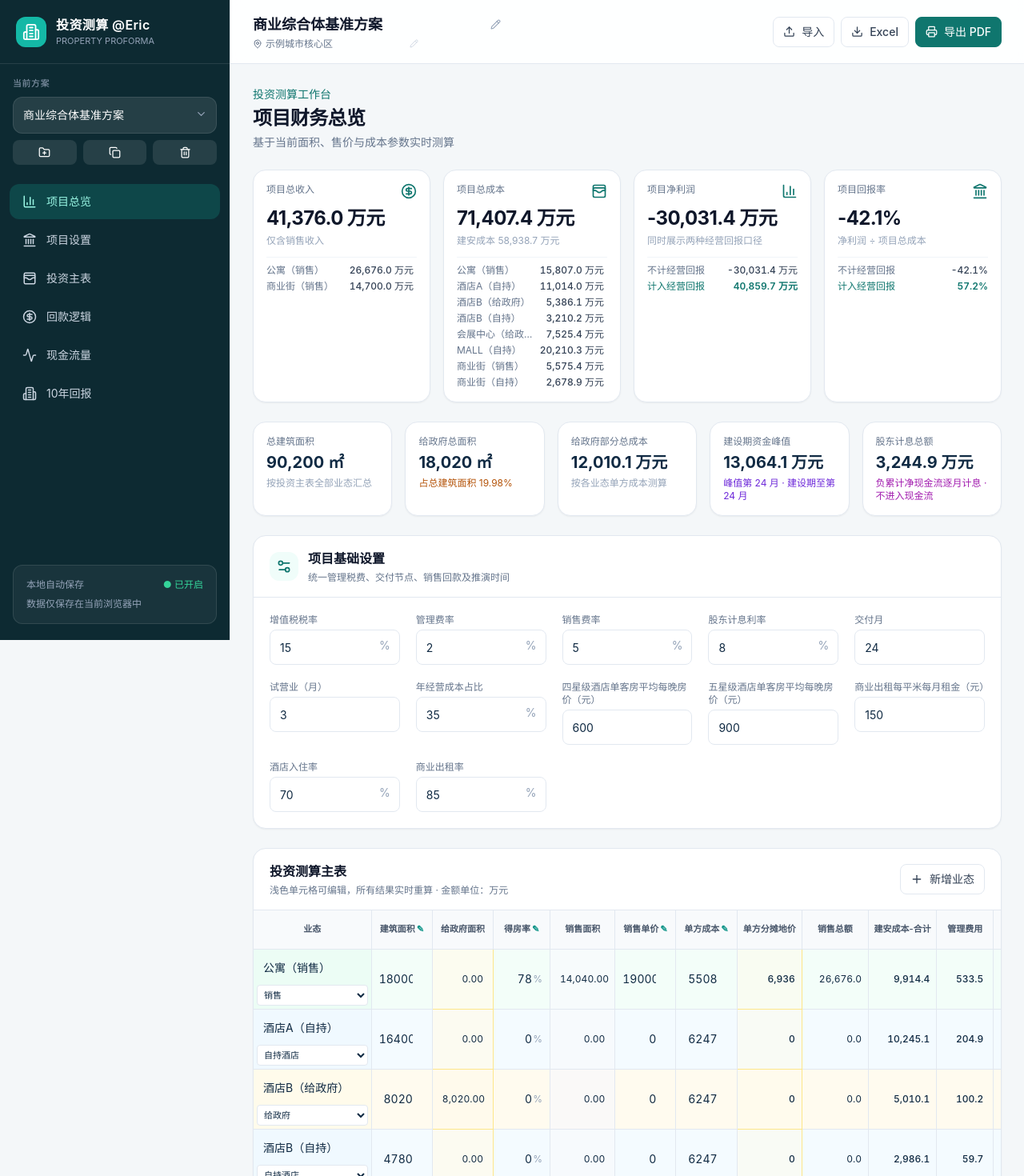
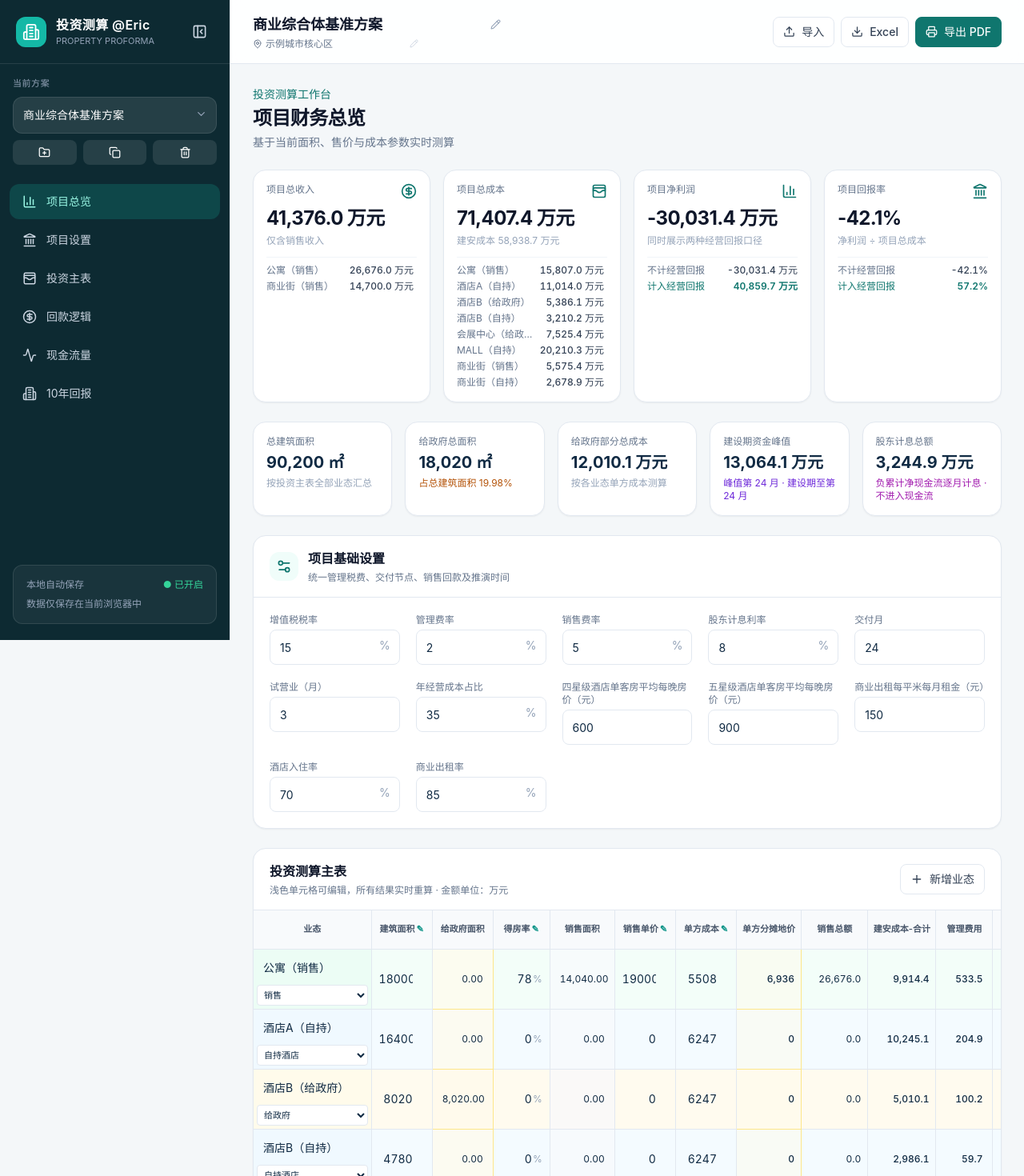
Before and after one commit to bg4hsi/PROPERTY-PROFORMA, a Next.js app: page / in a window 1280 px wide. Shown: the top 1470 px of the page at 80% size. Built offline with nearby package versions, Linux system fonts and the light colour scheme.

Commit message:
update 2026-07-02 21:39:39

```diff
--- a/src/app/page.tsx
+++ b/src/app/page.tsx
@@ -1,6 +1,6 @@
 "use client";
 import { useEffect, useMemo, useRef, useState } from "react";
-import { Activity, BarChart3, Building2, ChevronDown, CircleDollarSign, Copy, Download, FolderPlus, Landmark, MapPin, Menu, Pencil, Printer, Trash2, Upload, WalletCards, X } from "lucide-react";
+import { Activity, BarChart3, Building2, ChevronDown, CircleDollarSign, Copy, Download, FolderPlus, Landmark, MapPin, Menu, PanelLeftClose, PanelLeftOpen, Pencil, Printer, Trash2, Upload, WalletCards, X } from "lucide-react";
 import { useProjectStore } from "@/store/useProjectStore";
 import { calculateCashFlowProjection, calculateCollectionSchedule, calculateProject, calculateSimulationSummary } from "@/lib/calculationEngine";
 import { exportExcel, importExcel } from "@/lib/excel";
@@ -13,7 +13,7 @@ import { CollectionLogicPanel } from "@/components/CollectionLogicPanel";
 
 const number = (n:number, digits=0) => new Intl.NumberFormat("zh-CN",{maximumFractionDigits:digits,minimumFractionDigits:digits}).format(n||0);
 export default function Home() {
-  const store=useProjectStore(); const scenario=store.active(); const [mounted,setMounted]=useState(false); const [sidebar,setSidebar]=useState(false); const [cashFlowCutoff,setCashFlowCutoff]=useState(17); const fileRef=useRef<HTMLInputElement>(null);
+  const store=useProjectStore(); const scenario=store.active(); const [mounted,setMounted]=useState(false); const [sidebar,setSidebar]=useState(false); const [sidebarHidden,setSidebarHidden]=useState(false); const [cashFlowCutoff,setCashFlowCutoff]=useState(17); const fileRef=useRef<HTMLInputElement>(null);
   useEffect(()=>setMounted(true),[]);
   const result=useMemo(()=>calculateProject(scenario.rows,scenario.project,[]),[scenario.rows,scenario.project]);
   const collectionSchedule=useMemo(()=>calculateCollectionSchedule(result.rows,36),[result.rows]);
@@ -26,19 +26,19 @@ export default function Home() {
   const costByAsset=result.rows.map(row=>({name:row.name,value:row.totalConstructionCost+row.managementFee+row.salesFee+row.vat+row.shareholderInterest})).filter(item=>Math.abs(item.value)>.0001);
   const totalBuildingArea=result.rows.reduce((total,row)=>total+row.buildingArea,0);
   const assetDetails=(items:{name:string;value:number}[])=><div className="max-h-40 space-y-1 overflow-y-auto pr-1 text-xs tabular-nums">{items.length?items.map((item,index)=><div key={`${item.name}-${index}`} className="flex items-center justify-between gap-3"><span className="truncate text-slate-500" title={item.name}>{item.name}</span><span className="shrink-0 font-medium text-slate-700">{money(item.value)}</span></div>):<div className="text-slate-400">暂无金额</div>}</div>;
-  const exportRows=result.rows.map(r=>({业态:r.name,类型:r.kind,建筑面积:r.buildingArea,给政府面积:r.governmentArea,得房率:r.efficiencyRate,销售面积:r.saleArea,销售单价:r.salePrice,单方成本:r.unitCost,单方分摊地价:r.allocatedLandUnitCost,销售总额:r.revenue,建安成本合计:r.totalConstructionCost,管理费用:r.managementFee,销售费用:r.salesFee,增值税:r.vat,股东计息:r.shareholderInterest,净利润:r.netProfit,单方成本含销管费:r.fullUnitCost,十年累计回报:r.cumulativeReturn,投资回收期年:r.paybackPeriod,NPV:r.npv,IRR:r.irr}));
+  const exportRows=result.rows.map(r=>({业态:r.name,类型:r.kind,建筑面积:r.buildingArea,给政府面积:r.governmentArea,得房率:r.efficiencyRate,销售面积:r.saleArea,销售单价:r.salePrice,单方成本:r.unitCost,单方分摊地价:r.allocatedLandUnitCost,销售总额:r.revenue,建安成本合计:r.totalConstructionCost,管理费用:r.managementFee,销售费用:r.salesFee,增值税:r.vat,股东计息:r.shareholderInterest,净利润:r.netProfit,单方成本含销管费:r.fullUnitCost,单方利润:r.unitProfit,十年累计回报:r.cumulativeReturn,投资回收期年:r.paybackPeriod,NPV:r.npv,IRR:r.irr}));
   const onImport=async(file?:File)=>{if(!file)return;try{store.replaceActive(await importExcel(file,scenario));}catch(e){alert(e instanceof Error?e.message:"导入失败");}if(fileRef.current)fileRef.current.value="";};
   return <div className="min-h-screen">
-    <aside className={`no-print fixed inset-y-0 left-0 z-50 w-72 border-r border-slate-200 bg-[#0d2a32] text-white transition-transform lg:translate-x-0 ${sidebar?"translate-x-0":"-translate-x-full"}`}>
-      <div className="flex h-20 items-center justify-between border-b border-white/10 px-5"><div className="flex items-center gap-3"><div className="rounded-xl bg-teal-500 p-2"><Building2 size={22}/></div><div><div className="font-semibold tracking-wide">投资测算 @Eric</div><div className="text-[11px] text-slate-400">PROPERTY PROFORMA</div></div></div><button className="lg:hidden" onClick={()=>setSidebar(false)}><X/></button></div>
+    <aside className={`no-print fixed inset-y-0 left-0 z-50 w-72 border-r border-slate-200 bg-[#0d2a32] text-white transition-transform ${sidebar?"translate-x-0":"-translate-x-full"} ${sidebarHidden?"lg:-translate-x-full":"lg:translate-x-0"}`}>
+      <div className="flex h-20 items-center justify-between border-b border-white/10 px-5"><div className="flex items-center gap-3"><div className="rounded-xl bg-teal-500 p-2"><Building2 size={22}/></div><div><div className="font-semibold tracking-wide">投资测算 @Eric</div><div className="text-[11px] text-slate-400">PROPERTY PROFORMA</div></div></div><button className="hidden rounded-lg p-2 text-slate-300 hover:bg-white/10 hover:text-white lg:block" onClick={()=>setSidebarHidden(true)} title="隐藏工具栏"><PanelLeftClose size={19}/></button><button className="lg:hidden" onClick={()=>setSidebar(false)}><X/></button></div>
       <div className="p-4"><label className="mb-2 block text-[11px] uppercase tracking-wider text-slate-400">当前方案</label><div className="relative"><select className="w-full appearance-none rounded-xl border border-white/10 bg-white/10 px-3 py-3 pr-8 text-sm outline-none" value={store.activeId} onChange={e=>store.setActive(e.target.value)}>{store.scenarios.map(s=><option className="text-slate-900" key={s.id} value={s.id}>{s.name}</option>)}</select><ChevronDown size={15} className="pointer-events-none absolute right-3 top-3.5 text-slate-400"/></div>
         <div className="mt-2 grid grid-cols-3 gap-2"><button className="rounded-lg bg-white/10 p-2 text-xs hover:bg-white/15" onClick={store.createScenario} title="新建"><FolderPlus size={15} className="mx-auto"/></button><button className="rounded-lg bg-white/10 p-2 text-xs hover:bg-white/15" onClick={store.duplicateScenario} title="复制"><Copy size={15} className="mx-auto"/></button><button className="rounded-lg bg-white/10 p-2 text-xs hover:bg-rose-500/30" onClick={store.deleteScenario} title="删除"><Trash2 size={15} className="mx-auto"/></button></div>
       </div>
       <nav className="mt-2 px-3 text-sm"><a href="#overview" className="flex items-center gap-3 rounded-xl bg-teal-500/20 px-4 py-3 text-teal-200"><BarChart3 size={18}/>项目总览</a><a href="#project-settings" className="mt-1 flex items-center gap-3 rounded-xl px-4 py-3 text-slate-300 hover:bg-white/5"><Landmark size={18}/>项目设置</a><a href="#main-table" className="mt-1 flex items-center gap-3 rounded-xl px-4 py-3 text-slate-300 hover:bg-white/5"><WalletCards size={18}/>投资主表</a><a href="#collection-logic" className="mt-1 flex items-center gap-3 rounded-xl px-4 py-3 text-slate-300 hover:bg-white/5"><CircleDollarSign size={18}/>回款逻辑</a><a href="#cash-flow" className="mt-1 flex items-center gap-3 rounded-xl px-4 py-3 text-slate-300 hover:bg-white/5"><Activity size={18}/>现金流量</a><a href="#holding" className="mt-1 flex items-center gap-3 rounded-xl px-4 py-3 text-slate-300 hover:bg-white/5"><Building2 size={18}/>10年回报</a></nav>
       <div className="absolute bottom-5 left-4 right-4 rounded-xl border border-white/10 bg-white/5 p-4 text-xs text-slate-400"><div className="mb-2 flex justify-between"><span>本地自动保存</span><span className="text-emerald-400">● 已开启</span></div>数据仅保存在当前浏览器中</div>
     </aside>
-    <div className="lg:pl-72">
-      <header className="sticky top-0 z-30 flex h-20 items-center justify-between border-b border-slate-200 bg-white/90 px-4 backdrop-blur md:px-7"><div className="flex min-w-0 items-center gap-3"><button className="no-print rounded-lg border p-2 lg:hidden" onClick={()=>setSidebar(true)}><Menu size={20}/></button><div className="min-w-0"><div className="flex items-center gap-2"><input className="min-w-0 truncate bg-transparent text-lg font-bold text-slate-900 outline-none" value={scenario.name} onChange={e=>store.renameScenario(e.target.value)}/><Pencil size={13} className="text-slate-400"/></div><div className="mt-0.5 flex items-center gap-1 text-xs text-slate-500"><MapPin size={12}/><input aria-label="项目地点" className="w-44 bg-transparent outline-none transition focus:text-teal-700" value={scenario.project.location||""} placeholder="请输入项目地点" onChange={e=>store.updateProject({location:e.target.value})}/><Pencil size={11} className="text-slate-300"/></div></div></div>
+    <div className={`transition-[padding] duration-300 ${sidebarHidden?"lg:pl-0":"lg:pl-72"}`}>
+      <header className="sticky top-0 z-30 flex h-20 items-center justify-between border-b border-slate-200 bg-white/90 px-4 backdrop-blur md:px-7"><div className="flex min-w-0 items-center gap-3"><button className="no-print rounded-lg border p-2 lg:hidden" onClick={()=>setSidebar(true)}><Menu size={20}/></button>{sidebarHidden&&<button className="no-print hidden rounded-lg border border-slate-200 p-2 text-slate-500 hover:bg-slate-50 hover:text-teal-700 lg:block" onClick={()=>setSidebarHidden(false)} title="显示工具栏"><PanelLeftOpen size={20}/></button>}<div className="min-w-0"><div className="flex items-center gap-2"><input className="min-w-0 truncate bg-transparent text-lg font-bold text-slate-900 outline-none" value={scenario.name} onChange={e=>store.renameScenario(e.target.value)}/><Pencil size={13} className="text-slate-400"/></div><div className="mt-0.5 flex items-center gap-1 text-xs text-slate-500"><MapPin size={12}/><input aria-label="项目地点" className="w-44 bg-transparent outline-none transition focus:text-teal-700" value={scenario.project.location||""} placeholder="请输入项目地点" onChange={e=>store.updateProject({location:e.target.value})}/><Pencil size={11} className="text-slate-300"/></div></div></div>
         <div className="actions no-print flex items-center gap-2"><input ref={fileRef} type="file" accept=".xlsx,.xls,.csv" className="hidden" onChange={e=>onImport(e.target.files?.[0])}/><button className="btn hidden sm:inline-flex" onClick={()=>fileRef.current?.click()}><Upload size={15}/>导入</button><button className="btn hidden sm:inline-flex" onClick={()=>exportExcel(scenario,exportRows)}><Download size={15}/>Excel</button><button className="btn btn-primary" onClick={()=>window.print()}><Printer size={15}/>导出 PDF</button></div></header>
       <main className="space-y-6 p-4 md:p-7" id="overview">
         <div><p className="text-sm font-medium text-teal-700">投资测算工作台</p><h1 className="mt-1 text-2xl font-bold tracking-tight text-slate-900">项目财务总览</h1><p className="mt-1 text-sm text-slate-500">基于当前面积、售价与成本参数实时测算</p></div>
--- a/src/components/EditableTable.tsx
+++ b/src/components/EditableTable.tsx
@@ -3,8 +3,8 @@ import { Copy, Plus, Trash2 } from "lucide-react";
 import { CalculatedRow, AssetRow, ProjectSummary } from "@/types";
 
 const fmt = (n: number, decimals = 0) => new Intl.NumberFormat("zh-CN", { maximumFractionDigits: decimals, minimumFractionDigits: decimals }).format(n || 0);
-const cols = ["业态", "建筑面积", "给政府面积", "得房率", "销售面积", "销售单价", "单方成本", "单方分摊地价", "销售总额", "建安成本-合计", "管理费用", "销售费用", "增值税", "净利润", "单方成本（含销管费）", "操作"];
-const colWidths = [145,75,75,70,80,75,75,80,82,84,70,70,65,80,94,60];
+const cols = ["业态", "建筑面积", "给政府面积", "得房率", "销售面积", "销售单价", "单方成本", "单方分摊地价", "销售总额", "建安成本-合计", "管理费用", "销售费用", "增值税", "净利润", "单方成本（含销管费）", "单方利润", "操作"];
+const colWidths = [145,75,75,70,80,75,75,80,82,84,70,70,65,80,94,80,60];
 const rowTone = (kind: AssetRow["kind"]) => kind === "销售" ? "bg-emerald-50/60" : kind === "自持酒店" ? "bg-sky-50/70" : kind === "自持商业" ? "bg-indigo-50/60" : kind === "给政府" ? "bg-amber-50/80" : "bg-violet-50/60";
 const stickyTone = (kind: AssetRow["kind"]) => kind === "销售" ? "bg-emerald-50" : kind === "自持酒店" ? "bg-sky-50" : kind === "自持商业" ? "bg-indigo-50" : kind === "给政府" ? "bg-amber-50" : "bg-violet-50";
 
@@ -21,17 +21,19 @@ export function EditableTable({ rows, summary, updateRow, addRow, duplicateRow,
   const totals = { buildingArea: rows.reduce((s,r)=>s+r.buildingArea,0), saleArea: rows.reduce((s,r)=>s+r.saleArea,0) };
   const allocatedLandCostTotal = rows.reduce((total,row)=>total+row.allocatedLandCost,0);
   const allocatedLandUnitCost = totals.saleArea ? allocatedLandCostTotal*10000/totals.saleArea : 0;
+  const salesProfitTotal = rows.reduce((total,row)=>total+(row.kind==="销售"?row.netProfit:0),0);
+  const totalUnitProfit = totals.saleArea ? salesProfitTotal*10000/totals.saleArea : 0;
   return <div className="card overflow-hidden">
     <div className="flex items-center justify-between border-b border-slate-200 px-5 py-4"><div><h2 className="font-semibold text-slate-900">投资测算主表</h2><p className="mt-1 text-xs text-slate-500">浅色单元格可编辑，所有结果实时重算 · 金额单位：万元</p></div><button className="btn no-print" onClick={addRow}><Plus size={16}/>新增业态</button></div>
-    <div className="print-wide overflow-x-auto"><table className="min-w-[1300px] w-full table-fixed border-collapse text-xs"><colgroup>{colWidths.map((width,index)=><col key={index} style={{width}}/>)}</colgroup><thead><tr className="bg-slate-50">{cols.map((c,i)=><th key={c} className={`whitespace-normal border-b border-r border-slate-200 px-1 py-2.5 text-center text-[11px] font-semibold leading-tight text-slate-600 ${i===0?"sticky left-0 z-20 bg-slate-50":""}`}>{c}{[1,3,5,6].includes(i)?<span className="ml-0.5 text-teal-600">✎</span>:""}</th>)}</tr></thead>
+    <div className="print-wide overflow-x-auto"><table className="min-w-[1380px] w-full table-fixed border-collapse text-xs"><colgroup>{colWidths.map((width,index)=><col key={index} style={{width}}/>)}</colgroup><thead><tr className="bg-slate-50">{cols.map((c,i)=><th key={c} className={`whitespace-normal border-b border-r border-slate-200 px-1 py-2.5 text-center text-[11px] font-semibold leading-tight text-slate-600 ${i===0?"sticky left-0 z-20 bg-slate-50":""}`}>{c}{[1,3,5,6].includes(i)?<span className="ml-0.5 text-teal-600">✎</span>:""}</th>)}</tr></thead>
       <tbody>{rows.map(row => <tr key={row.id} className={`${rowTone(row.kind)} hover:brightness-[.98]`}>
         <td className={`sticky left-0 z-10 border-b border-r border-slate-200 p-1 ${stickyTone(row.kind)}`}><div className="flex flex-col gap-1"><input aria-label={`${row.name}业态名称`} className="table-text h-7 px-1 text-xs" style={{minWidth:0}} value={row.name} onChange={e=>updateRow(row.id,{name:e.target.value})}/><select aria-label={`${row.name}业态分类`} className="w-full rounded border border-slate-200 bg-white px-1 py-1 text-[11px] outline-none focus:border-teal-500" value={row.kind} onChange={e=>changeKind(row,e.target.value as AssetRow["kind"])}>{["销售","自持酒店","自持商业","给政府","其他自持"].map(kind=><option key={kind} value={kind}>{kind}</option>)}</select></div></td>
         <td className="border-b border-r border-slate-200">{editNum(row,"buildingArea")}</td><td className="border-b border-r border-amber-200 bg-amber-50/70 px-3 text-right tabular-nums" title="选择“给政府”后自动等于建筑面积，其他分类自动为0">{fmt(row.governmentArea,2)}</td><td className="border-b border-r border-slate-200">{editRate(row)}</td><td className="border-b border-r border-slate-200 bg-slate-50/70 px-3 text-right tabular-nums" title="销售分类：建筑面积 × 得房率；其他分类为0">{fmt(row.saleArea,2)}</td><td className="border-b border-r border-slate-200">{editNum(row,"salePrice")}</td><td className="border-b border-r border-slate-200">{editNum(row,"unitCost")}</td><td className="border-b border-r border-amber-200 bg-amber-50/50 px-2 text-right font-medium tabular-nums" title="该业态分摊总额 × 10000 ÷ 销售面积，单位：元/㎡">{fmt(row.allocatedLandUnitCost,0)}</td>
         <td className="border-b border-r border-slate-200 px-2 text-right tabular-nums" title="销售面积 × 销售单价 ÷ 10000">{fmt(row.revenue,1)}</td><td className="border-b border-r border-slate-200 px-2 text-right font-medium tabular-nums">{fmt(row.totalConstructionCost,1)}</td>
-        <td className="border-b border-r border-slate-200 px-3 text-right font-medium tabular-nums" title={row.saleArea>0?"货值 × 管理费率":"建安成本 × 管理费率"}>{fmt(row.managementFee,1)}</td><td className="border-b border-r border-slate-200 px-3 text-right font-medium tabular-nums" title={row.saleArea>0?"销售额 × 销售费率":"不可售业态销售费用为 0"}>{fmt(row.salesFee,1)}</td><td className="border-b border-r border-slate-200 px-3 text-right tabular-nums" title="含税销售额 ÷（1＋增值税率）× 增值税率">{fmt(row.vat,1)}</td><td className={`border-b border-r border-slate-200 px-3 text-right font-semibold tabular-nums ${row.kind!=="销售"?"text-slate-400":row.netProfit<0?"text-rose-600":"text-emerald-700"}`} title={row.kind==="销售"?"销售收入减建安、分摊地价、管理费、销售费、增值税及股东计息":"非销售业态不计算净利润"}>{row.kind==="销售"?fmt(row.netProfit,1):"—"}</td><td className="border-b border-r border-slate-200 px-3 text-right tabular-nums">{fmt(row.fullUnitCost,0)}</td>
+        <td className="border-b border-r border-slate-200 px-3 text-right font-medium tabular-nums" title={row.saleArea>0?"货值 × 管理费率":"建安成本 × 管理费率"}>{fmt(row.managementFee,1)}</td><td className="border-b border-r border-slate-200 px-3 text-right font-medium tabular-nums" title={row.saleArea>0?"销售额 × 销售费率":"不可售业态销售费用为 0"}>{fmt(row.salesFee,1)}</td><td className="border-b border-r border-slate-200 px-3 text-right tabular-nums" title="含税销售额 ÷（1＋增值税率）× 增值税率">{fmt(row.vat,1)}</td><td className={`border-b border-r border-slate-200 px-3 text-right font-semibold tabular-nums ${row.kind!=="销售"?"text-slate-400":row.netProfit<0?"text-rose-600":"text-emerald-700"}`} title={row.kind==="销售"?"销售收入减建安、分摊地价、管理费、销售费、增值税及股东计息":"非销售业态不计算净利润"}>{row.kind==="销售"?fmt(row.netProfit,1):"—"}</td><td className="border-b border-r border-slate-200 px-3 text-right tabular-nums">{fmt(row.fullUnitCost,0)}</td><td className={`border-b border-r border-slate-200 px-2 text-right font-semibold tabular-nums ${row.kind!=="销售"?"text-slate-400":row.unitProfit<0?"text-rose-600":"text-emerald-700"}`} title="销售业态净利润 × 10000 ÷ 销售面积">{row.kind==="销售"?fmt(row.unitProfit,0):"—"}</td>
         <td className="border-b border-slate-200 px-2"><div className="flex justify-center gap-1"><button className="rounded p-2 text-slate-400 hover:bg-slate-100 hover:text-teal-700" onClick={()=>duplicateRow(row.id)} title="复制"><Copy size={15}/></button><button className="rounded p-2 text-slate-400 hover:bg-rose-50 hover:text-rose-600" onClick={()=>deleteRow(row.id)} title="删除"><Trash2 size={15}/></button></div></td>
       </tr>)}
-      <tr className="bg-slate-200 font-semibold text-slate-900"><td className="sticky left-0 z-10 bg-slate-200 px-2 py-3 text-center">合计</td><td className="px-2 text-right">{fmt(totals.buildingArea)}</td><td className="px-2 text-right text-amber-700">{fmt(summary.governmentArea)}</td><td/><td className="px-2 text-right">{fmt(totals.saleArea)}</td><td colSpan={2}/><td className="px-2 text-right text-amber-700">{fmt(allocatedLandUnitCost,0)}</td><td className="px-2 text-right">{fmt(summary.revenue,1)}</td><td className="px-2 text-right">{fmt(summary.totalConstructionCost,1)}</td><td className="px-2 text-right">{fmt(summary.managementFee,1)}</td><td className="px-2 text-right">{fmt(summary.salesFee,1)}</td><td className="px-2 text-right">{fmt(summary.vat,1)}</td><td className={`px-2 text-right ${summary.netProfit<0?"text-rose-700":"text-emerald-700"}`}>{fmt(summary.netProfit,1)}</td><td colSpan={2}/></tr>
+      <tr className="bg-slate-200 font-semibold text-slate-900"><td className="sticky left-0 z-10 bg-slate-200 px-2 py-3 text-center">合计</td><td className="px-2 text-right">{fmt(totals.buildingArea)}</td><td className="px-2 text-right text-amber-700">{fmt(summary.governmentArea)}</td><td/><td className="px-2 text-right">{fmt(totals.saleArea)}</td><td colSpan={2}/><td className="px-2 text-right text-amber-700">{fmt(allocatedLandUnitCost,0)}</td><td className="px-2 text-right">{fmt(summary.revenue,1)}</td><td className="px-2 text-right">{fmt(summary.totalConstructionCost,1)}</td><td className="px-2 text-right">{fmt(summary.managementFee,1)}</td><td className="px-2 text-right">{fmt(summary.salesFee,1)}</td><td className="px-2 text-right">{fmt(summary.vat,1)}</td><td className={`px-2 text-right ${summary.netProfit<0?"text-rose-700":"text-emerald-700"}`}>{fmt(summary.netProfit,1)}</td><td/><td className={`px-2 text-right ${totalUnitProfit<0?"text-rose-700":"text-emerald-700"}`}>{fmt(totalUnitProfit,0)}</td><td/></tr>
       </tbody></table></div>
   </div>;
 }
--- a/src/lib/calculationEngine.ts
+++ b/src/lib/calculationEngine.ts
@@ -63,6 +63,7 @@ export function calculateRows(rows: AssetRow[], project: ProjectInfo, _allocatio
     const shareholderInterest = 0;
     const netProfit = isSaleable ? round(revenue - totalConstructionCost - allocatedLandCost - managementFee - salesFee - vat) : 0;
     const fullUnitCost = row.buildingArea ? round((totalConstructionCost + allocatedLandCost + managementFee + salesFee) * 10000 / row.buildingArea) : 0;
+    const unitProfit = isSaleable && row.saleArea > 0 ? round(netProfit * 10000 / row.saleArea) : 0;
     const isHotel = row.kind === "自持酒店";
     const isCommercial = row.kind === "自持商业";
     const isOtherHolding = row.kind === "其他自持";
@@ -84,7 +85,7 @@ export function calculateRows(rows: AssetRow[], project: ProjectInfo, _allocatio
     const cumulativeReturn = holding ? round(annualNetCashFlow * holding.holdingYears) : 0;
     const cashflows = holding ? [-totalConstructionCost, ...Array(holding.holdingYears).fill(annualNetCashFlow)] : [];
     return { ...row, holding, revenue, baseConstructionCost, governmentConstructionCost, secondaryAllocation,
-      totalConstructionCost, allocatedLandCost, allocatedLandUnitCost, managementFee, salesFee, vat, shareholderInterest, netProfit, fullUnitCost, annualNetCashFlow, paybackPeriod,
+      totalConstructionCost, allocatedLandCost, allocatedLandUnitCost, managementFee, salesFee, vat, shareholderInterest, netProfit, fullUnitCost, unitProfit, annualNetCashFlow, paybackPeriod,
       cumulativeReturn, npv: holding ? round(npv(holding.discountRate, cashflows)) : 0,
       irr: holding ? irr(cashflows) : null };
   });
@@ -137,7 +138,8 @@ export function calculateProject(rows: AssetRow[], project: ProjectInfo, allocat
       remainingInterest = round(remainingInterest - shareholderInterest);
     }
     const netProfit = row.kind === "销售" ? round(row.netProfit - shareholderInterest) : 0;
-    return { ...row, shareholderInterest, netProfit };
+    const unitProfit = row.kind === "销售" && row.saleArea > 0 ? round(netProfit * 10000 / row.saleArea) : 0;
+    return { ...row, shareholderInterest, netProfit, unitProfit };
   });
   return { rows: calculatedRows, summary: calculateSummary(calculatedRows, project) };
 }
--- a/src/types/index.ts
+++ b/src/types/index.ts
@@ -96,6 +96,7 @@ export interface CalculatedRow extends AssetRow {
   shareholderInterest: number;
   netProfit: number;
   fullUnitCost: number;
+  unitProfit: number;
   annualNetCashFlow: number;
   paybackPeriod: number | null;
   cumulativeReturn: number;
```
Also changed, not shown: 2 other files (tests, documents, lock files or other folders).
